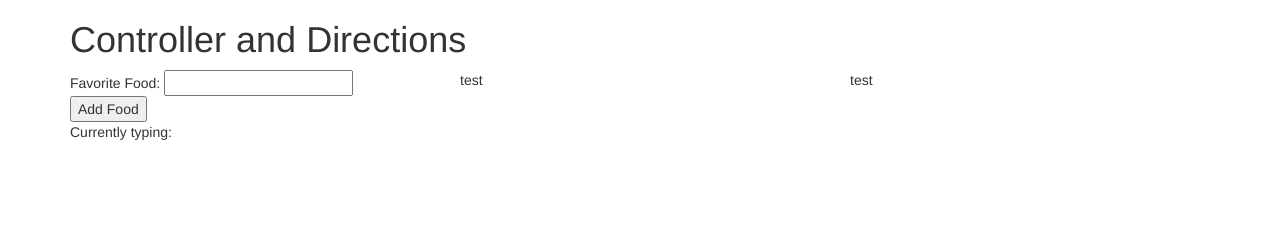
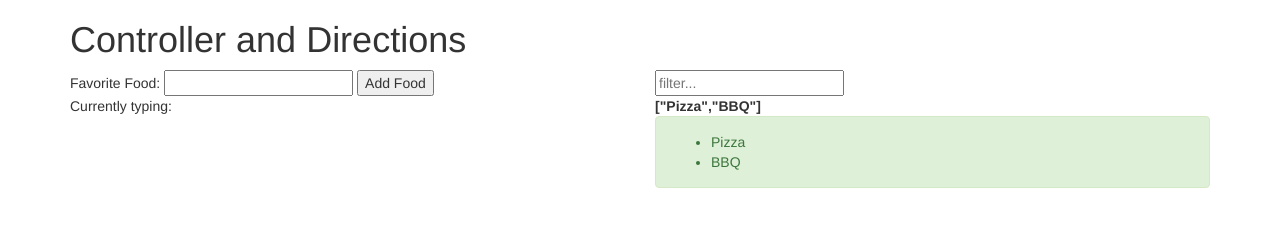
Before and after one commit to shtakai/cd_mean_angular_buildcontroller, a website: page index.html in a window 1280 px wide. Drawn offline with nearby package versions, Linux system fonts and the light colour scheme.

Commit message:
ng-repeat

```diff
--- a/index.html
+++ b/index.html
@@ -7,20 +7,29 @@
   <link rel="stylesheet" href="./style.css">
 </head>
 <body ng-app='myApp'>
-  <div class="container" ng-controller="foodsController as g">
+  <div class="container" ng-controller="foodsController as c">
     <h1>Controller and Directions</h1>
     <div class="row">
-      <div class="col-md-4">
+      <div class="col-md-6">
         <div>
-          Favorite Food: <input type="text" ng-model="favoriteFood">
-          <button>Add Food</button>
+          Favorite Food: <input type="text" ng-model="c.favoriteFood">
+          <button ng-click="c.addFood()">Add Food</button>
         </div>
         <div>
-          Currently typing: <strong ng-bind="favoriteFood"></strong>
+          Currently typing: <strong ng-bind="c.favoriteFood"></strong>
         </div>
       </div>
-      <div class="col-md-4">test</div>
-      <div class="col-md-4">test</div>
+      <div class="col-md-6">
+        <div>
+          <input type="text" placeholder="filter...">
+        </div>
+        <strong>{{ c.favoriteFoods }}</strong>
+        <div class="alert alert-success" >
+          <ul>
+            <li ng-repeat="f in c.favoriteFoods">{{ f }}</li>
+          </ul>
+        </div>
+      </div>
 
     </div>
   </div>
--- a/main.js
+++ b/main.js
@@ -2,5 +2,14 @@ let myApp = angular.module('myApp',[]);
 
 myApp.controller('foodsController', function(){
   console.log('load');
+  this.favoriteFoods = [
+    'Pizza',
+    'BBQ',
+  ];
+
+  this.addFood = function(){
+    let _food = this.favoriteFood;
+    console.log(`new food: ${_food}`);
+  }
 
 });
```
